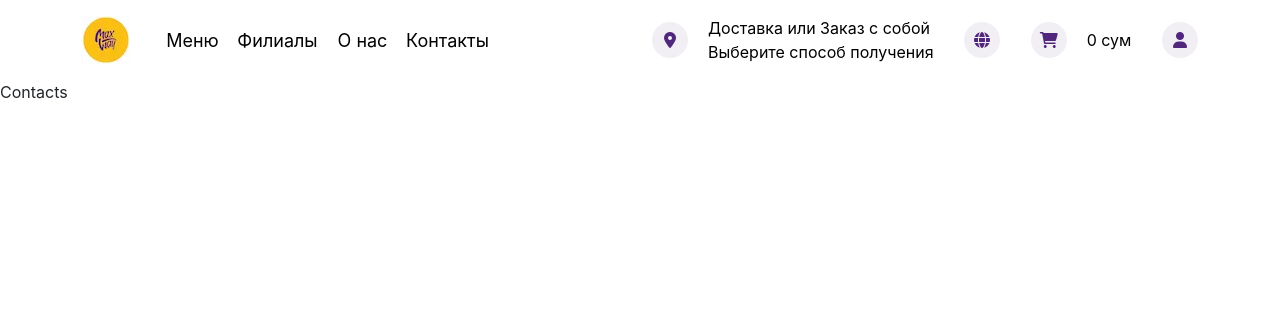
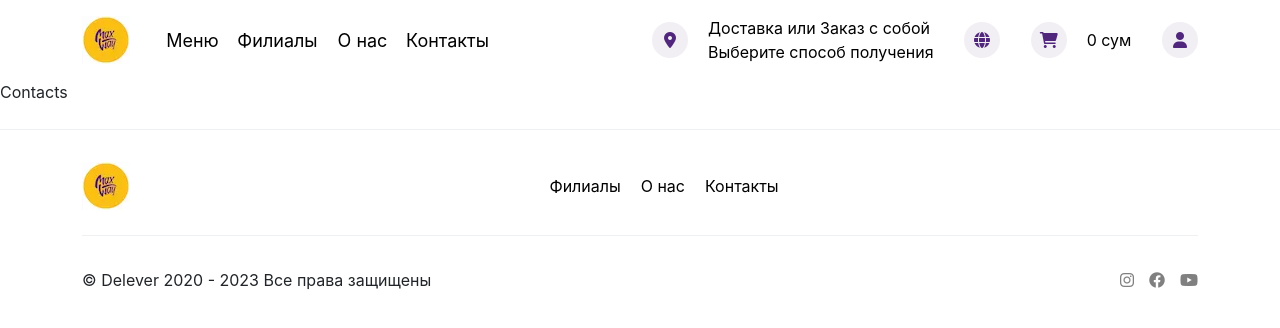
Before and after one commit to HayotbekIT/Max-Way-Project, a React (Create React App) app: page /contact in a window 1280 px wide. Shown: the top 328 px of the page. Built offline with nearby package versions, Linux system fonts and the light colour scheme.

Commit message:
#fix #footer #jsx

```diff
--- a/src/App.js
+++ b/src/App.js
@@ -5,6 +5,7 @@ import Menu from "./page/Menu";
 import About from "./page/About";
 import Contact from "./page/Contacts";
 import Home from "./page/Home";
+import Footer from "./components/footer";
 
 function App() {
   return (
@@ -18,6 +19,7 @@ function App() {
         <Route path="/contact" element={<Contact/>} />
 
       </Routes>
+      <Footer />
     </div>
   );
 }
--- /dev/null
+++ b/src/components/footer/index.jsx
@@ -0,0 +1,68 @@
+import React from 'react'
+import { Link } from 'react-router-dom'
+import styledComponents from 'styled-components'
+import Logo from '../logo'
+
+export default function Footer() {
+    return (
+        <FooterStyle className="footer">
+            <div className="container">
+                <div className="footer__content d-flex align-items-center">
+                    <Logo />
+                    <div className="footer__nav-bar d-flex flex-grow-1 justify-content-center">
+                        <Link to="/filials" className='footer__nav-link'>Филиалы</Link>
+                        <Link to="/about" className='footer__nav-link'>O нас</Link>
+                        <Link to="/contact" className='footer__nav-link'>Контакты</Link>
+                    </div>
+                </div>
+                <div className="footer__copyright d-flex align-items-center justify-content-between">
+                    <p className='copyright'>
+                        © Delever 2020 - 2023 Все права защищены
+                    </p>
+                    <div className="footer__social d-flex align-items-center">
+                        <a href="#!" className="social__link">
+                            <i className="fa-brands fa-instagram"></i>
+                        </a>
+                        <a href="#!" className="social__link">
+                            <i className="fa-brands fa-facebook"></i>
+                        </a>
+                        <a href="#!" className="social__link">
+                            <i className="fa-brands fa-youtube"></i>
+                        </a>
+                    </div>
+                </div>
+            </div>
+        </FooterStyle>
+    )
+}
+
+const FooterStyle = styledComponents.footer`
+
+    &.footer{
+        margin-top: 25px;
+        padding: 32px 0;
+        border-top: 1px solid #eef0f2;
+
+    }
+    .footer{
+        &__nav-bar{
+            column-gap: 20px;
+        }
+        &__nav-link{
+            text-decoration: none;
+            color: #000;
+        }
+        &__copyright{
+            margin-top: 25px;
+            padding: 32px 0;
+            border-top: 1px solid #eef0f2;
+        }
+        &__social{
+            column-gap: 15px;
+            a{
+                color: #808080;
+            }
+        }
+    }
+
+`
--- /dev/null
+++ b/src/components/logo/index.jsx
@@ -0,0 +1,11 @@
+import React from 'react'
+import { Link } from 'react-router-dom'
+import Logo1 from "./../../images/logo/logo.webp"
+
+export default function Logo() {
+    return (
+        <Link to="/" className="logo">
+            <img src={Logo1} alt="Logo" />
+        </Link>
+    )
+}
--- a/src/components/nav/index.jsx
+++ b/src/components/nav/index.jsx
@@ -1,7 +1,7 @@
 import React from 'react'
 import { Link } from 'react-router-dom'
 import styledComponents from 'styled-components'
-import Logo from "./../../images/logo/logo.webp"
+import Logo from '../logo'
 
 export default function Navigation() {
     return (
@@ -9,9 +9,7 @@ export default function Navigation() {
             <div className="container">
                 <div className="row">
                     <div className="nav__left d-flex align-items-center col-md-6">
-                        <Link to="/" className="logo">
-                            <img src={Logo} alt="Logo" />
-                        </Link>
+                        <Logo />
                         <div className="nav-bar">
                             <Link to="/menu" className="nav__link">Меню</Link>
                             <Link to="/filials" className="nav__link">Филиалы</Link>
```
